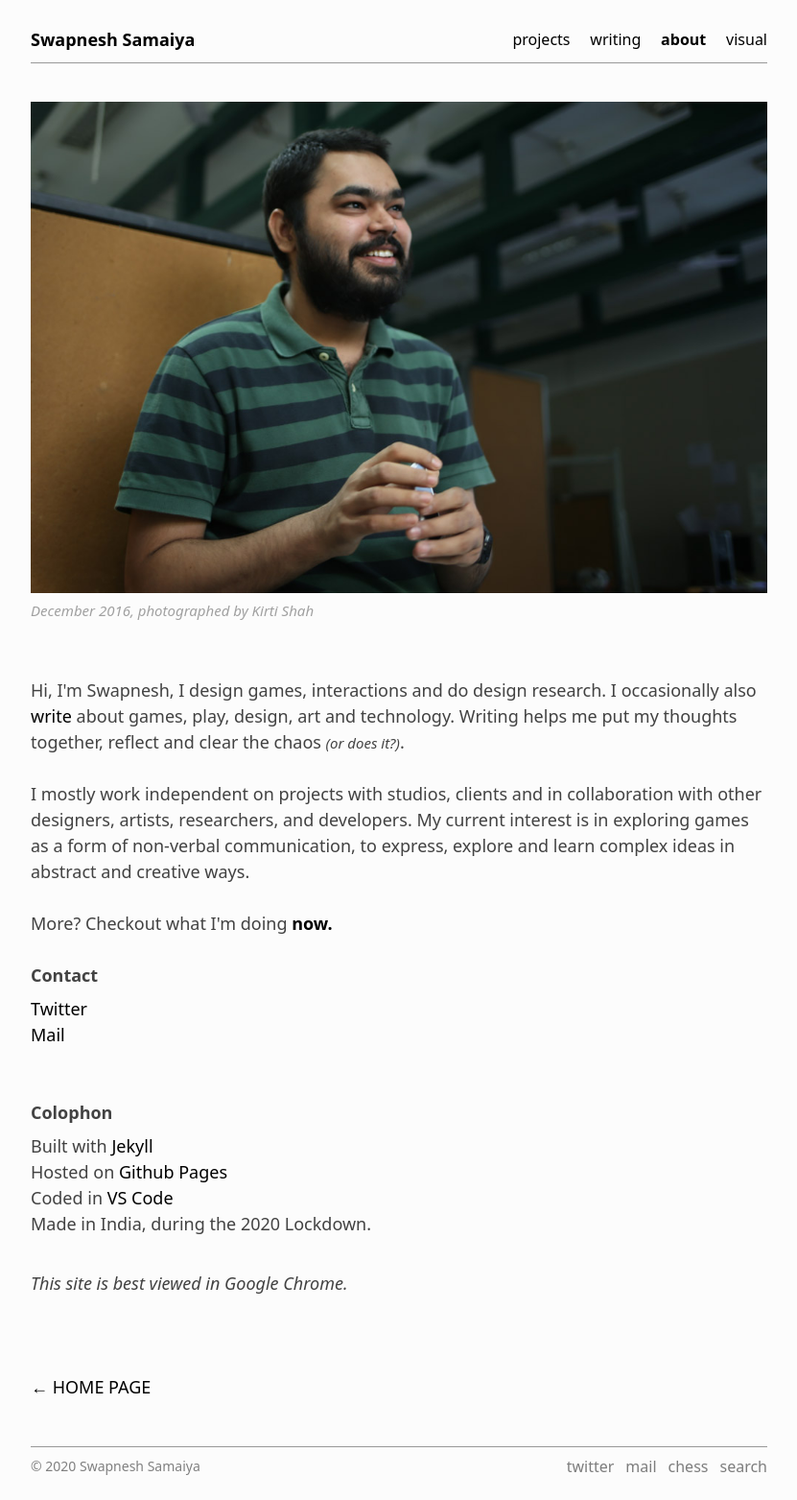
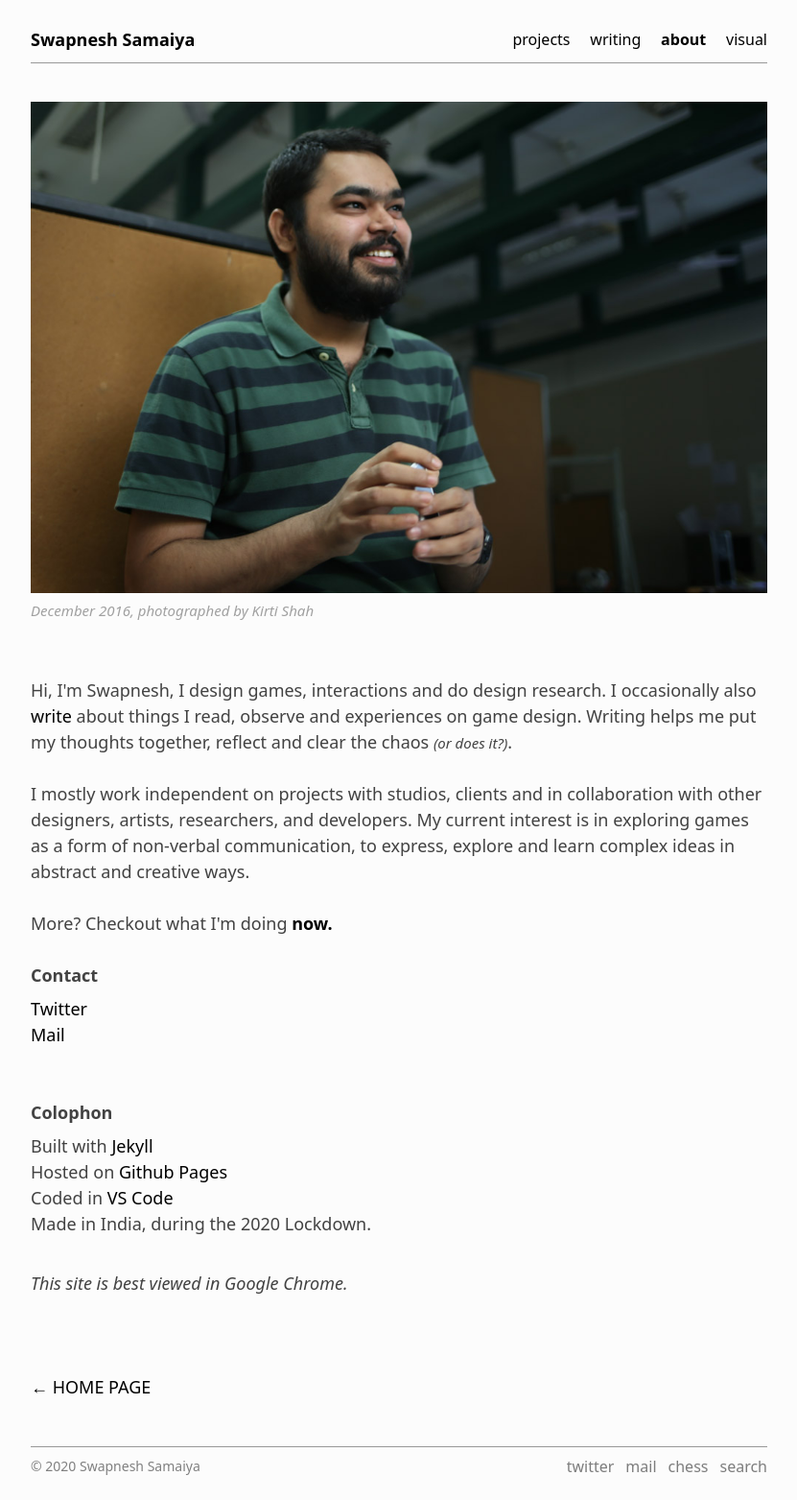
Before and after one commit to bunbutterjam/bunbutterjam.github.io, a Jekyll site: the page built from _pages/about.html, in a window 1280 px wide. Shown: the whole page at 96% size, without its empty margins (224-1055 px from the left). Built offline with Jekyll 4.4.1, drawn with Linux system fonts in a browser that asks for light colours.

Commit message:
update about

```diff
--- a/_pages/about.html
+++ b/_pages/about.html
@@ -8,7 +8,7 @@
     <img class="about" src="/assets/images/about.jpg" alt="about"><br>
     <i style="font-size: smaller; color: rgb(160, 160, 160); float: inline-start;">December 2016, photographed by Kirti Shah</i><br><br><br>
 
-    Hi, I'm Swapnesh, I design games, interactions and do design research. I occasionally also <a href=""></a> <a href="writing.html" target="_blank">write</a> about games, play, design, art and technology. Writing helps me put my thoughts together, reflect and clear the chaos <i style="font-size: smaller;">(or does it?)</i>.<br><br>
+    Hi, I'm Swapnesh, I design games, interactions and do design research. I occasionally also <a href=""></a> <a href="writing.html" target="_blank">write</a> about things I read, observe and experiences on game design. Writing helps me put my thoughts together, reflect and clear the chaos <i style="font-size: smaller;">(or does it?)</i>.<br><br>
 
     I mostly work independent on projects with studios, clients and in collaboration with other designers, artists, researchers, and developers. My current interest is in exploring games as a form of non-verbal communication, to express, explore and learn complex ideas in abstract and creative ways.<br><br>
 
```
